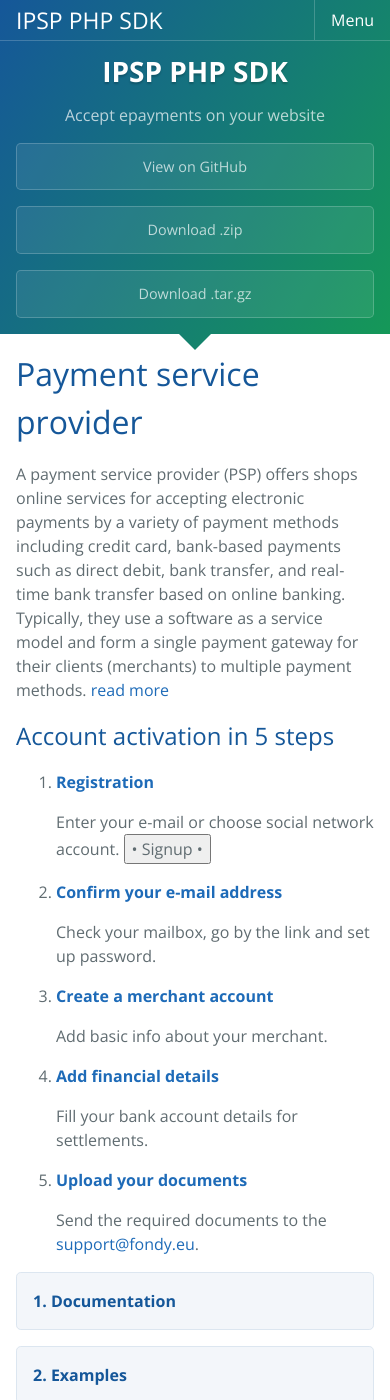
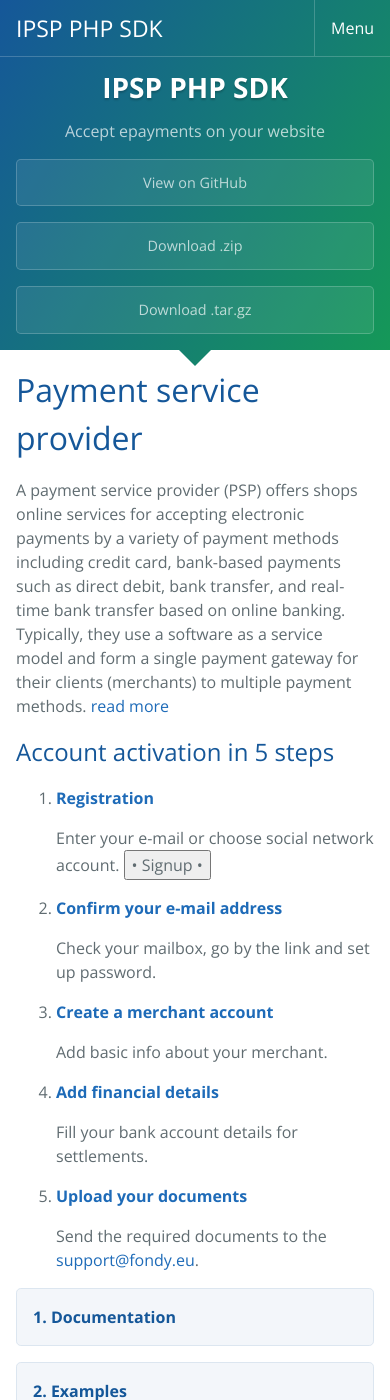
Before and after one commit to kosatyi/ipsp-php, a Jekyll site: the page built from index.md, in a window 390 px wide and 1400 px high. Built offline with Jekyll 4.4.1, drawn with Linux system fonts in a browser that asks for light colours; our own code applies the rules of GitHub Pages for plain Markdown files.

Commit message:
update project

```diff
--- a/assets/css/main.css
+++ b/assets/css/main.css
@@ -1180,23 +1180,22 @@ a:hover {
 @media screen and (max-width: 42em) {
   /* line 141, ../../_sass/main.scss */
   .page-brand {
-    line-height: 2.5rem;
     padding-left: 1rem;
   }
 }
-/* line 151, ../../_sass/main.scss */
+/* line 150, ../../_sass/main.scss */
 .page-brand a {
   line-height: 0px;
   text-decoration: none;
   color: #fff;
 }
 
-/* line 158, ../../_sass/main.scss */
+/* line 157, ../../_sass/main.scss */
 .page-menu {
   float: right;
   position: relative;
 }
-/* line 161, ../../_sass/main.scss */
+/* line 160, ../../_sass/main.scss */
 .page-menu ul {
   padding: 0;
   margin: 0;
@@ -1205,7 +1204,7 @@ a:hover {
   float: right;
 }
 @media screen and (max-width: 42em) {
-  /* line 161, ../../_sass/main.scss */
+  /* line 160, ../../_sass/main.scss */
   .page-menu ul {
     display: none;
     position: absolute;
@@ -1213,18 +1212,18 @@ a:hover {
     right: 0;
   }
 }
-/* line 174, ../../_sass/main.scss */
+/* line 173, ../../_sass/main.scss */
 .page-menu li {
   float: left;
   border-right: 1px solid rgba(255, 255, 255, 0.2);
 }
 @media screen and (max-width: 42em) {
-  /* line 174, ../../_sass/main.scss */
+  /* line 173, ../../_sass/main.scss */
   .page-menu li {
     float: none;
   }
 }
-/* line 181, ../../_sass/main.scss */
+/* line 180, ../../_sass/main.scss */
 .page-menu a {
   color: #fff;
   font-weight: 400;
@@ -1234,144 +1233,132 @@ a:hover {
   transition: color 0.2s, background-color 0.2s, border-color 0.2s;
   padding: 1rem 1rem;
 }
-@media screen and (max-width: 42em) {
-  /* line 181, ../../_sass/main.scss */
-  .page-menu a {
-    padding: 0.5rem 1rem;
-  }
-}
-/* line 192, ../../_sass/main.scss */
+/* line 188, ../../_sass/main.scss */
 .page-menu a:hover {
   background-color: rgba(255, 255, 255, 0.1);
 }
-/* line 196, ../../_sass/main.scss */
+/* line 192, ../../_sass/main.scss */
 .page-menu a.active:hover, .page-menu a.active {
   background-color: rgba(255, 255, 255, 0.2);
   color: #fff;
 }
-/* line 202, ../../_sass/main.scss */
+/* line 198, ../../_sass/main.scss */
 .page-menu [data-toggle] {
   display: none;
   border-left: 1px solid rgba(255, 255, 255, 0.2);
 }
 @media screen and (max-width: 42em) {
-  /* line 202, ../../_sass/main.scss */
+  /* line 198, ../../_sass/main.scss */
   .page-menu [data-toggle] {
     display: block;
   }
-  /* line 208, ../../_sass/main.scss */
+  /* line 204, ../../_sass/main.scss */
   .page-menu [data-toggle].show {
     background: #18af64;
   }
-  /* line 210, ../../_sass/main.scss */
+  /* line 206, ../../_sass/main.scss */
   .page-menu [data-toggle].show + ul {
     display: block;
     border: 1px solid rgba(255, 255, 255, 0.2);
     background: #18af64;
     border-right: 0;
   }
-  /* line 215, ../../_sass/main.scss */
+  /* line 211, ../../_sass/main.scss */
   .page-menu [data-toggle].show + ul li {
     border-bottom: 1px solid rgba(255, 255, 255, 0.2);
   }
-  /* line 217, ../../_sass/main.scss */
+  /* line 213, ../../_sass/main.scss */
   .page-menu [data-toggle].show + ul li:last-child {
     border-bottom: none;
   }
 }
 
-/* line 227, ../../_sass/main.scss */
+/* line 223, ../../_sass/main.scss */
 .page-header {
   color: #fff;
   background-color: #159957;
   background-image: linear-gradient(120deg, #155799, #159957);
   padding-top: 3.5rem;
 }
-@media screen and (max-width: 42em) {
-  /* line 227, ../../_sass/main.scss */
-  .page-header {
-    padding-top: 2.5rem;
-  }
-}
-/* line 235, ../../_sass/main.scss */
+/* line 228, ../../_sass/main.scss */
 .page-header :last-child {
   margin-bottom: 0;
 }
 
-/* line 241, ../../_sass/main.scss */
+/* line 234, ../../_sass/main.scss */
 .page-banner {
   text-align: center;
 }
 @media screen and (min-width: 64em) {
-  /* line 241, ../../_sass/main.scss */
+  /* line 234, ../../_sass/main.scss */
   .page-banner {
     padding: 5rem 2rem;
   }
 }
 @media screen and (min-width: 42em) and (max-width: 64em) {
-  /* line 241, ../../_sass/main.scss */
+  /* line 234, ../../_sass/main.scss */
   .page-banner {
     padding: 3rem 2rem;
   }
 }
 @media screen and (max-width: 42em) {
-  /* line 241, ../../_sass/main.scss */
+  /* line 234, ../../_sass/main.scss */
   .page-banner {
     padding: 1rem;
   }
 }
 
 @media screen and (min-width: 64em) {
-  /* line 254, ../../_sass/main.scss */
+  /* line 247, ../../_sass/main.scss */
   .page-overview {
     padding: 2rem;
   }
 }
 @media screen and (min-width: 42em) and (max-width: 64em) {
-  /* line 254, ../../_sass/main.scss */
+  /* line 247, ../../_sass/main.scss */
   .page-overview {
     padding: 2rem;
   }
 }
 @media screen and (max-width: 42em) {
-  /* line 254, ../../_sass/main.scss */
+  /* line 247, ../../_sass/main.scss */
   .page-overview {
     padding: 1rem;
   }
 }
 
-/* line 266, ../../_sass/main.scss */
+/* line 259, ../../_sass/main.scss */
 .project-name {
   margin-top: 0;
   margin-bottom: 1rem;
   text-shadow: 0px 2px 2px rgba(0, 0, 0, 0.2);
   line-height: 1.1;
 }
-/* line 270, ../../_sass/main.scss */
+/* line 263, ../../_sass/main.scss */
 .project-name a {
   color: #fff;
   text-decoration: none;
 }
 @media screen and (min-width: 64em) {
-  /* line 266, ../../_sass/main.scss */
+  /* line 259, ../../_sass/main.scss */
   .project-name {
     font-size: 3.25rem;
   }
 }
 @media screen and (min-width: 42em) and (max-width: 64em) {
-  /* line 266, ../../_sass/main.scss */
+  /* line 259, ../../_sass/main.scss */
   .project-name {
     font-size: 2.25rem;
   }
 }
 @media screen and (max-width: 42em) {
-  /* line 266, ../../_sass/main.scss */
+  /* line 259, ../../_sass/main.scss */
   .project-name {
     font-size: 1.75rem;
   }
 }
 
-/* line 286, ../../_sass/main.scss */
+/* line 279, ../../_sass/main.scss */
 .project-tagline {
   margin-top: 0;
   margin-bottom: 1rem;
@@ -1379,57 +1366,57 @@ a:hover {
   opacity: 0.7;
 }
 @media screen and (min-width: 64em) {
-  /* line 286, ../../_sass/main.scss */
+  /* line 279, ../../_sass/main.scss */
   .project-tagline {
     font-size: 1.25rem;
   }
 }
 @media screen and (min-width: 42em) and (max-width: 64em) {
-  /* line 286, ../../_sass/main.scss */
+  /* line 279, ../../_sass/main.scss */
   .project-tagline {
     font-size: 1.15rem;
   }
 }
 @media screen and (max-width: 42em) {
-  /* line 286, ../../_sass/main.scss */
+  /* line 279, ../../_sass/main.scss */
   .project-tagline {
     font-size: 1rem;
     margin-bottom: 1rem;
   }
 }
 
-/* line 303, ../../_sass/main.scss */
+/* line 296, ../../_sass/main.scss */
 .page-content {
   margin-top: -1rem;
   word-wrap: break-word;
 }
-/* line 306, ../../_sass/main.scss */
+/* line 299, ../../_sass/main.scss */
 .page-content .container {
   overflow: hidden;
   padding: 1rem 2rem;
 }
 @media screen and (max-width: 42em) {
-  /* line 306, ../../_sass/main.scss */
+  /* line 299, ../../_sass/main.scss */
   .page-content .container {
     padding: 0rem 1rem;
   }
 }
-/* line 313, ../../_sass/main.scss */
+/* line 306, ../../_sass/main.scss */
 .page-content img {
   max-width: 100%;
 }
-/* line 316, ../../_sass/main.scss */
+/* line 309, ../../_sass/main.scss */
 .page-content h1, .page-content h2, .page-content h3, .page-content h4, .page-content h5, .page-content h6 {
   margin-top: 1rem;
   margin-bottom: 1rem;
   font-weight: normal;
   color: #155799;
 }
-/* line 322, ../../_sass/main.scss */
+/* line 315, ../../_sass/main.scss */
 .page-content p {
   margin-bottom: 1em;
 }
-/* line 325, ../../_sass/main.scss */
+/* line 318, ../../_sass/main.scss */
 .page-content code {
   padding: 2px 4px;
   font-family: Consolas, "Liberation Mono", Menlo, Courier, monospace;
@@ -1438,12 +1425,12 @@ a:hover {
   background-color: #f3f6fa;
   border-radius: 0.3rem;
 }
-/* line 333, ../../_sass/main.scss */
+/* line 326, ../../_sass/main.scss */
 .page-content table {
   margin-bottom: 1rem;
   width: 100%;
 }
-/* line 337, ../../_sass/main.scss */
+/* line 330, ../../_sass/main.scss */
 .page-content pre {
   padding: 0.8rem;
   margin-top: 0;
@@ -1455,7 +1442,7 @@ a:hover {
   border: solid 1px #dce6f0;
   border-radius: 0.3rem;
 }
-/* line 348, ../../_sass/main.scss */
+/* line 341, ../../_sass/main.scss */
 .page-content pre > code {
   padding: 0;
   margin: 0;
@@ -1466,16 +1453,16 @@ a:hover {
   background: transparent;
   border: 0;
 }
-/* line 358, ../../_sass/main.scss */
+/* line 351, ../../_sass/main.scss */
 .page-content .highlight {
   margin-bottom: 1rem;
 }
-/* line 361, ../../_sass/main.scss */
+/* line 354, ../../_sass/main.scss */
 .page-content .highlight pre {
   margin-bottom: 0;
   word-break: normal;
 }
-/* line 365, ../../_sass/main.scss */
+/* line 358, ../../_sass/main.scss */
 .page-content .highlight pre, .page-content pre {
   padding: 0.8rem;
   overflow: auto;
@@ -1484,7 +1471,7 @@ a:hover {
   border-radius: 0.3rem;
   -webkit-overflow-scrolling: touch;
 }
-/* line 374, ../../_sass/main.scss */
+/* line 367, ../../_sass/main.scss */
 .page-content pre code, .page-content pre tt {
   display: inline;
   max-width: initial;
@@ -1496,30 +1483,30 @@ a:hover {
   background-color: transparent;
   border: 0;
 }
-/* line 384, ../../_sass/main.scss */
+/* line 377, ../../_sass/main.scss */
 .page-content pre code:before, .page-content pre code:after, .page-content pre tt:before, .page-content pre tt:after {
   content: normal;
 }
-/* line 388, ../../_sass/main.scss */
+/* line 381, ../../_sass/main.scss */
 .page-content ul, .page-content ol {
   margin-top: 0;
 }
-/* line 391, ../../_sass/main.scss */
+/* line 384, ../../_sass/main.scss */
 .page-content blockquote {
   padding: 0 1rem;
   margin-left: 0;
   color: #819198;
   border-left: 0.3rem solid #dce6f0;
 }
-/* line 397, ../../_sass/main.scss */
+/* line 390, ../../_sass/main.scss */
 .page-content blockquote > :first-child {
   margin-top: 0;
 }
-/* line 400, ../../_sass/main.scss */
+/* line 393, ../../_sass/main.scss */
 .page-content blockquote > :last-child {
   margin-bottom: 0;
 }
-/* line 403, ../../_sass/main.scss */
+/* line 396, ../../_sass/main.scss */
 .page-content table {
   display: block;
   width: 100%;
@@ -1528,32 +1515,32 @@ a:hover {
   word-break: keep-all;
   -webkit-overflow-scrolling: touch;
 }
-/* line 411, ../../_sass/main.scss */
+/* line 404, ../../_sass/main.scss */
 .page-content table th {
   font-weight: bold;
 }
-/* line 414, ../../_sass/main.scss */
+/* line 407, ../../_sass/main.scss */
 .page-content table th, .page-content table td {
   padding: 0.5rem 1rem;
   border: 1px solid #e9ebec;
 }
-/* line 418, ../../_sass/main.scss */
+/* line 411, ../../_sass/main.scss */
 .page-content dl {
   padding: 0;
 }
-/* line 421, ../../_sass/main.scss */
+/* line 414, ../../_sass/main.scss */
 .page-content dl dt {
   padding: 0;
   margin-top: 1rem;
   font-size: 1rem;
   font-weight: bold;
 }
-/* line 427, ../../_sass/main.scss */
+/* line 420, ../../_sass/main.scss */
 .page-content dl dd {
   padding: 0;
   margin-bottom: 1rem;
 }
-/* line 431, ../../_sass/main.scss */
+/* line 424, ../../_sass/main.scss */
 .page-content hr {
   height: 2px;
   padding: 0;
@@ -1562,24 +1549,24 @@ a:hover {
   border: 0;
 }
 
-/* line 442, ../../_sass/main.scss */
+/* line 435, ../../_sass/main.scss */
 .cards > ul {
   list-style-type: none;
   padding: 0;
   margin: 0;
   counter-reset: section;
 }
-/* line 447, ../../_sass/main.scss */
+/* line 440, ../../_sass/main.scss */
 .cards > ul:after {
   content: '';
   clear: both;
   display: table;
 }
-/* line 452, ../../_sass/main.scss */
+/* line 445, ../../_sass/main.scss */
 .cards > ul > li {
   margin-bottom: 1rem;
 }
-/* line 454, ../../_sass/main.scss */
+/* line 447, ../../_sass/main.scss */
 .cards > ul > li > a {
   display: block;
   padding: 1rem;
@@ -1592,12 +1579,12 @@ a:hover {
   border-radius: 0.3rem;
   transition: color 0.2s, background-color 0.2s, border-color 0.2s;
 }
-/* line 455, ../../_sass/main.scss */
+/* line 448, ../../_sass/main.scss */
 .cards > ul > li > a:before {
   counter-increment: section;
   content: counter(section) ". ";
 }
-/* line 469, ../../_sass/main.scss */
+/* line 462, ../../_sass/main.scss */
 .cards > ul > li > a:hover {
   color: #124a83;
   text-decoration: none;
```
Also changed, not shown: docs/3.basic-usage.md (+0 -2 lines).
